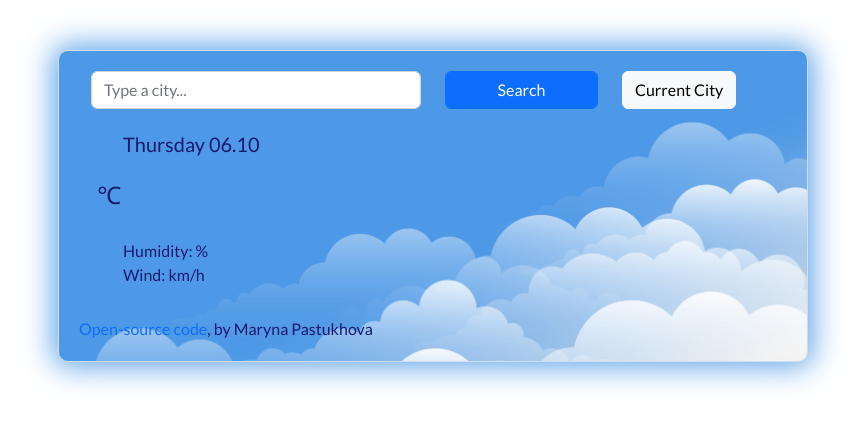
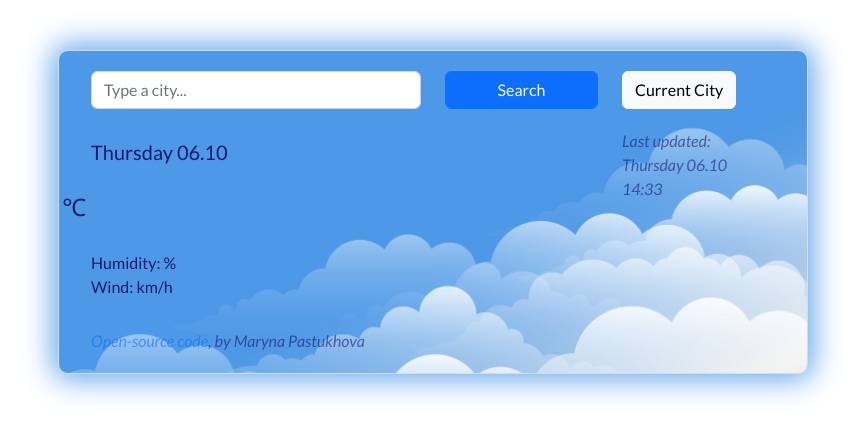
Before and after one commit to maryurpast/psychic-sniffle, a plain HTML site: page index.html in a window 1280 px wide. Shown: the whole page, without its empty margins (207-1072 px from the left). Drawn offline with nearby package versions, Linux system fonts and the light colour scheme; no server answers.

Commit message:
Added the last updated data and time

```diff
--- a/index.html
+++ b/index.html
@@ -5,7 +5,6 @@
     <meta http-equiv="X-UA-Compatible" content="IE=edge" />
     <meta name="viewport" content="width=device-width, initial-scale=1.0" />
     <title>Weather</title>
-    <link rel="stylesheet" href="src/styles.css" />
     <link
       href="https://cdn.jsdelivr.net/npm/bootstrap@5.2.0/dist/css/bootstrap.min.css"
       rel="stylesheet"
@@ -18,6 +17,7 @@
       href="https://fonts.googleapis.com/css2?family=Lato:ital,wght@0,100;0,300;0,400;0,700;0,900;1,100;1,300;1,400;1,700;1,900&display=swap"
       rel="stylesheet"
     />
+    <link rel="stylesheet" href="src/styles.css" />
     <script
       src="https://kit.fontawesome.com/466ceacc95.js"
       crossorigin="anonymous"
@@ -54,7 +54,9 @@
           </div>
         </form>
 
-        <div class="heading">
+        <div class="main-info">
+          <div class="row">
+            <div class="heading col-9">
               <h1 class="current-city" id="city"></h1>
               <ul>
                 <li id="day"></li>
@@ -72,14 +74,25 @@
                 <li>Wind: <span id="wind"></span> km/h</li>
               </ul>
             </div>
+            <div class="last-updated col-3">
+              <ul>
+                <li>Last updated:</li>
+                <li id="last-updated-data"></li>
+                <li id="last-updated-time"></li>
+              </ul>
+            </div>
+          </div>
+        </div>
+
         <div class="weather-forecast" id="forecast"></div>
-      </div>
-      <span>
+
+        <span class="reference">
           <a href="https://github.com/maryurpast/weather-app" target="_blank"
             >Open-source code</a
           >, by Maryna Pastukhova
         </span>
       </div>
+    </div>
     <script src="src/index.js"></script>
   </body>
 </html>
--- a/src/index.js
+++ b/src/index.js
@@ -1,8 +1,16 @@
 function setNightTheme(time) {
-  console.log(time);
   if (time > 21 || time < 7) {
     document.querySelector(".my-container").classList.add("night-theme");
   }
+}
+
+function diplayLastUpdated(day, dayNumber, month, hours, minutes) {
+  document.querySelector(
+    "#last-updated-data"
+  ).innerHTML = `${day} ${dayNumber}.${month} `;
+  document.querySelector(
+    "#last-updated-time"
+  ).innerHTML = `${hours}:${minutes}`;
 }
 
 function formatDate(date) {
@@ -19,6 +27,9 @@ function formatDate(date) {
   let dayNumber = String(date.getDate()).padStart(2, "0");
   let month = String(date.getMonth() + 1).padStart(2, "0");
 
+  let hours = String(date.getHours()).padStart(2, "0");
+  let minutes = String(date.getMinutes()).padStart(2, "0");
+  diplayLastUpdated(day, dayNumber, month, hours, minutes);
   setNightTheme(date.getHours());
 
   return `${day} ${dayNumber}.${month}`;
@@ -26,9 +37,9 @@ function formatDate(date) {
 
 function formatDay(timestamp) {
   let date = new Date(timestamp * 1000);
-  console.log(date.getDay());
   let days = ["Sun", "Mon", "Tue", "Wed", "Thu", "Fri", "Sat"];
   let day = days[date.getDay()];
+
   return day;
 }
 
@@ -50,7 +61,6 @@ function getCurrentLocation(event) {
 
 function displayForecast(response) {
   let forecastElement = document.querySelector("#forecast");
-  console.log(response.data.daily);
   let forecastHTML = `<div class="row">`;
   let forecast = response.data.daily;
   forecast.forEach(function (forecastDay, index) {
@@ -79,6 +89,7 @@ function displayForecast(response) {
   forecastHTML = forecastHTML + `</div>`;
   forecastElement.innerHTML = forecastHTML;
 }
+
 function getForecast(coordinates) {
   let apiKey = "2d96d64425dca1d6eda00d942a281c0d";
   let apiUrl = `https://api.openweathermap.org/data/2.5/onecall?lat=${coordinates.lat}&lon=${coordinates.lon}&appid=${apiKey}&units=metric`;
@@ -104,7 +115,6 @@ function displayWeatherCondition(response) {
       `http://openweathermap.org/img/wn/${response.data.weather[0].icon}@2x.png`
     );
 
-  console.log(response.data);
   getForecast(response.data.coord);
 }
 
@@ -125,12 +135,12 @@ function handleSubmit(event) {
   searchCity(city);
 }
 
+//City Onload
+searchCity("Vinnytsia");
+
 //Display Current Date
 let currentTime = new Date();
 document.querySelector("#day").innerHTML = formatDate(currentTime);
-
-//City Onload + City Search
-searchCity("Vinnytsia");
 
 //Submit handling
 let form = document.querySelector("#search-form");
--- a/src/styles.css
+++ b/src/styles.css
@@ -1,3 +1,29 @@
+ul,
+li {
+  list-style: none;
+  padding: 0;
+  margin: 0;
+}
+
+a:link {
+  text-decoration: none;
+}
+
+#day {
+  font-size: 20px;
+}
+
+#description {
+  margin-bottom: 20px;
+}
+
+#icon {
+  position: relative;
+  top: -30px;
+  left: -22px;
+  font-size: 40px;
+}
+
 .my-container {
   margin: 50px auto 10px;
   padding: 20px;
@@ -23,46 +49,16 @@
   margin-bottom: -10px;
 }
 
-#day {
-  font-size: 20px;
-}
-
 .temp {
   font-size: 62px;
   font-weight: 400;
+  margin-left: -35px;
 }
 
 .units {
   font-size: 24px;
   position: relative;
   top: -32px;
-}
-
-a:link {
-  text-decoration: none;
-}
-
-li {
-  list-style: none;
-}
-
-#icon {
-  position: relative;
-  top: -32px;
-  font-size: 40px;
-}
-
-.night-theme {
-  background-image: url(../img/night-sky.jpg);
-  background-color: #1d2b37;
-  background-position: center;
-  background-repeat: no-repeat;
-  background-size: cover;
-  color: #bababa;
-  border: 1px solid #596275;
-  border-radius: 10px;
-  -webkit-box-shadow: 0 0 30px 5px #596275;
-  box-shadow: 0 0 30px 5px #596275;
 }
 
 .weather-forecast {
@@ -83,3 +79,23 @@ li {
 .weather-forecast-temperature-min {
   opacity: 0.6;
 }
+
+.last-updated,
+.reference {
+  font-size: 16px;
+  font-style: italic;
+  opacity: 0.6;
+}
+
+.night-theme {
+  background-image: url(../img/night-sky.jpg);
+  background-color: #1d2b37;
+  background-position: center;
+  background-repeat: no-repeat;
+  background-size: cover;
+  color: #bababa;
+  border: 1px solid #596275;
+  border-radius: 10px;
+  -webkit-box-shadow: 0 0 30px 5px #596275;
+  box-shadow: 0 0 30px 5px #596275;
+}
```
Lines whose indentation alone changed are shown as unchanged.
